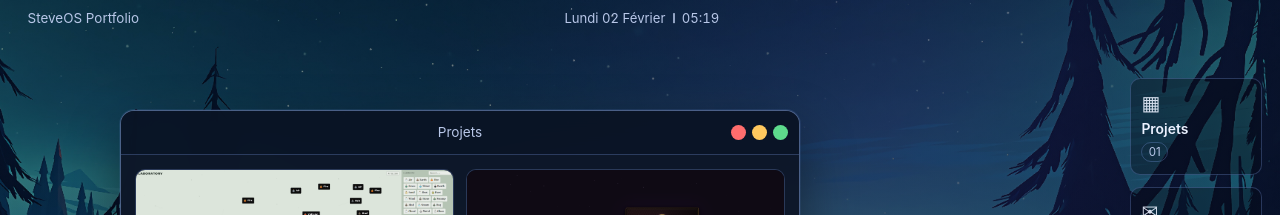
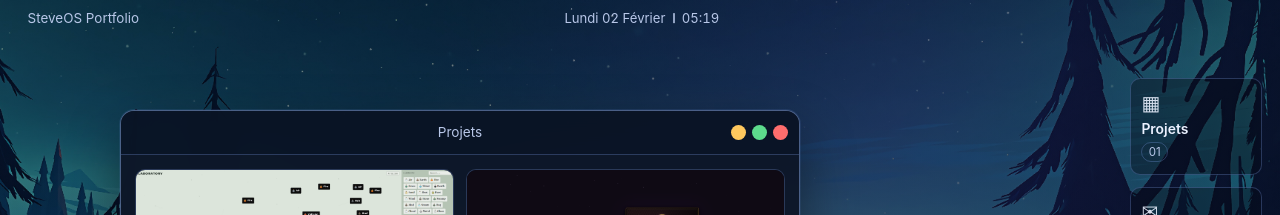
Before and after one commit to SteveRothier/Portfolio, a React (Vite) app: page / in a window 1280 px wide. Both pictures are taken after a click on the button "Projets". Shown: the top 215 px of the page. Built offline with nearby package versions, Linux system fonts and the light colour scheme.

Commit message:
Ajout du bouton fermer à droite des boutons de contrôle

```diff
--- a/src/features/window-manager/DesktopWindow.tsx
+++ b/src/features/window-manager/DesktopWindow.tsx
@@ -192,13 +192,6 @@ export function DesktopWindow({
           <div className="desktop-window__controls" aria-hidden>
             <button
               type="button"
-              className="control control--close"
-              aria-label="Fermer la fenetre"
-              onClick={onClose}
-              onPointerDown={(event) => event.stopPropagation()}
-            />
-            <button
-              type="button"
               className="control control--min"
               aria-label="Minimiser la fenetre"
               onClick={onMinimize}
@@ -209,6 +202,13 @@ export function DesktopWindow({
               className="control control--max"
               aria-label="Maximiser ou restaurer la fenetre"
               onClick={onToggleMaximize}
+              onPointerDown={(event) => event.stopPropagation()}
+            />
+            <button
+              type="button"
+              className="control control--close"
+              aria-label="Fermer la fenetre"
+              onClick={onClose}
               onPointerDown={(event) => event.stopPropagation()}
             />
           </div>
```
